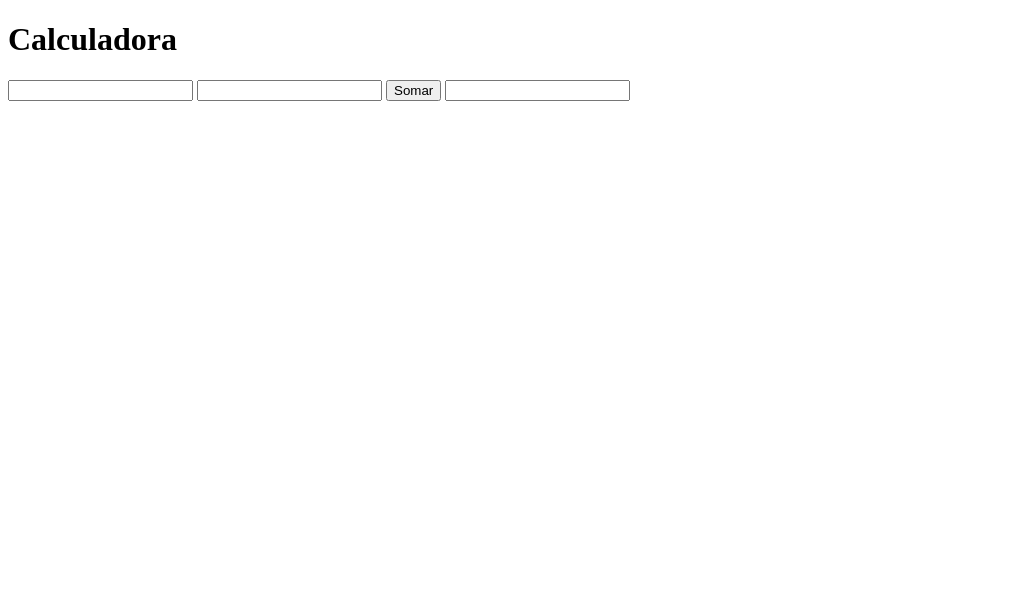
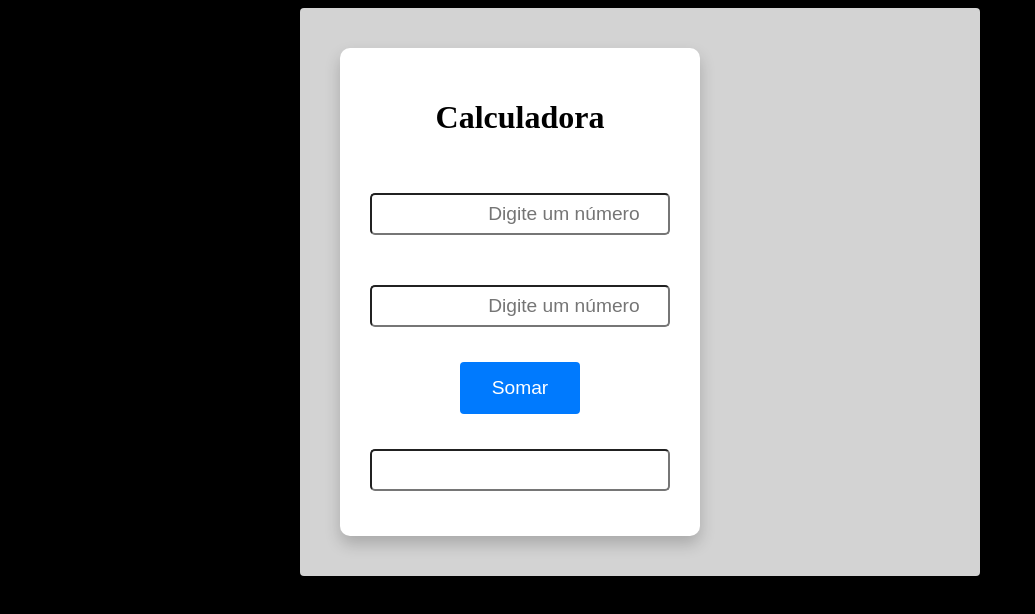
Before and after one commit to YuuyaOkatani/BootcampDevJrProj4, a plain HTML site: page index.html in a window 1280 px wide. Shown: the whole page, without its empty margins (0-1035 px from the left). Drawn offline with Linux system fonts and the light colour scheme.

Commit message:
closes #2 - css externo estilizado

```diff
--- a/index.html
+++ b/index.html
@@ -4,13 +4,23 @@
     <meta charset="UTF-8">
     <meta name="viewport" content="width=device-width, initial-scale=1.0">
     <title>Calculadora</title>
+    <link rel="stylesheet" href="style.css">
 </head>
 <body>
-    <h1>Calculadora</h1>
-    <input >
-    <input>
-    <button>Somar</button>
-    <input readonly>
+    <div class="container">
+        <div class="calc">
+            <h1>Calculadora</h1>
+            <input type="number" placeholder="Digite um número ">
+            <input type="number" placeholder="Digite um número ">
+            <button>Somar</button>
+            <input readonly>
+        </div>
+        <div class="history">
+
+        </div>
+    </div>
+    <script src="javascript.js"></script>
+
 
 </body>
 </html>
--- /dev/null
+++ b/style.css
@@ -0,0 +1,82 @@
+.container{
+    width: 600px;
+    background-color: #d3d3d3;
+    display: flex;
+    flex-direction: row;
+    justify-content: center;
+    align-items: center;
+    margin: auto;
+    padding: 40px;
+    border-radius: 4px;
+}
+
+body{
+    background-color: black;
+}
+
+.calc{
+    width: 300px;
+    background-color: #fff;
+    display: flex;
+    flex-direction: column;
+    align-items: center;
+    padding: 30px;
+    row-gap: 20px;
+    border-radius: 10px;
+    box-shadow: 0 8px 16px 0 rgba(0, 0, 0, 0.2);
+
+}
+
+input {
+    height: 22px;
+    width: 280px;
+    padding: 8px;
+    font-size: 1.2em;
+    margin: 15px 70px;
+    border-radius: 5px;
+    text-align: right;
+}
+
+input[type=number]:focus {
+    outline: none;
+    box-shadow: 0 0 10px #3b59ee;
+    border: 1px solid #74d0ff;
+}
+
+button {
+    background-color: #007afe;
+    border: none;
+    color: #fff;
+    padding: 15px 32px;
+    text-decoration: none;
+    font-size: 1.2rem;
+    border-radius: 4px;
+    cursor: pointer;
+}
+
+button:hover {
+    background-color: #0069D9;
+    box-shadow: 0 8px 16px 0 rgba(0, 0, 0, 0.2), 0 6px 20px 0 rgba(0, 0, 0, 0.19);
+}
+
+.history {
+    background-color: #000;
+    color: #fff;
+
+    width: 400px;
+
+    border-radius:10px;
+    box-shadow: 0 8px 16px 0 rgba(0, 0, 0, 0.2);
+
+    font-family: Verdana, Geneva, Tahoma, sans-serif;
+}
+
+.last-operations{
+    text-align: right;
+    padding: 20px;
+}
+
+.history-title {
+    display: flex;
+    justify-content: center;
+}
```
Also changed, not shown: javascript.js (added).
